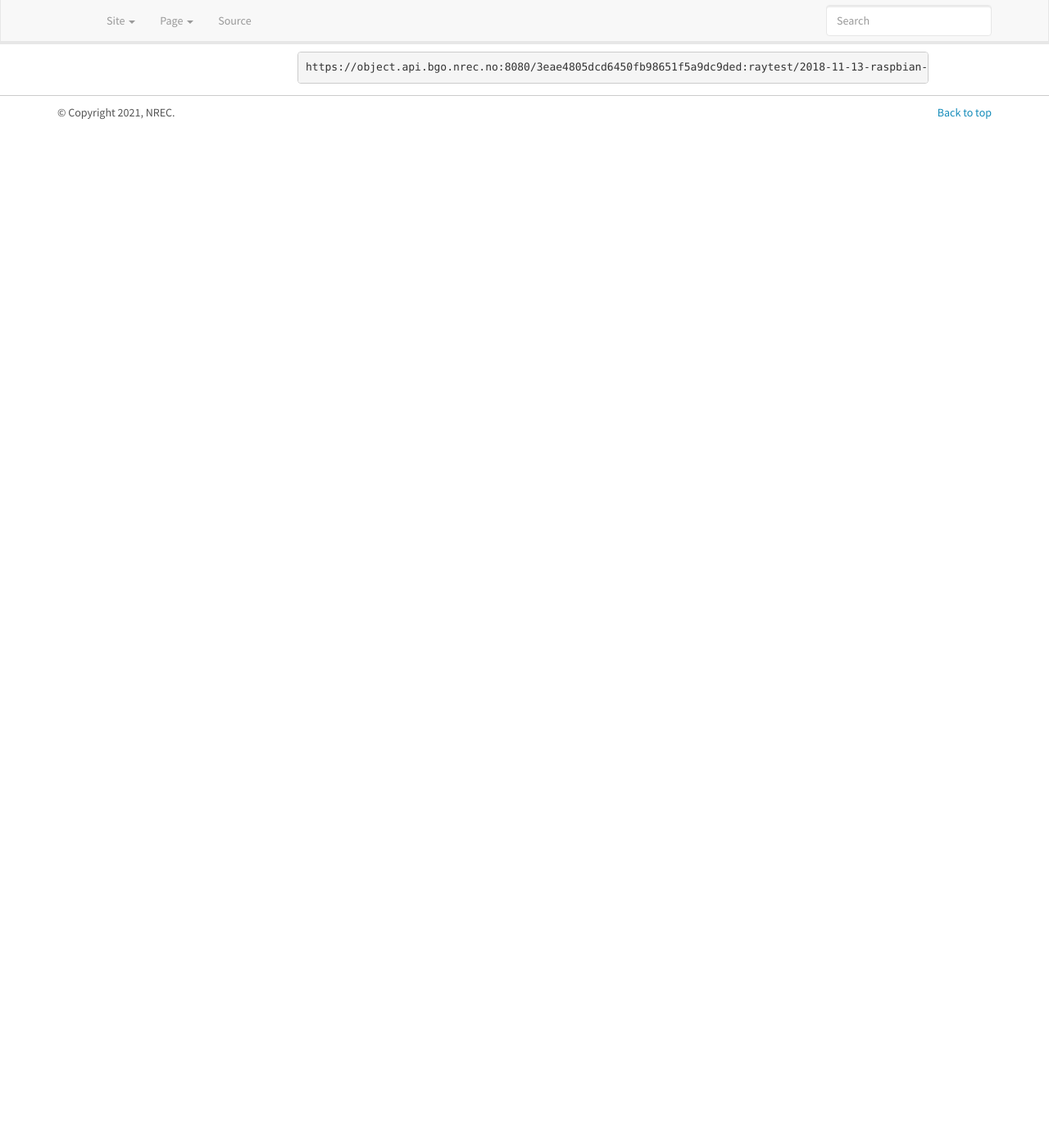
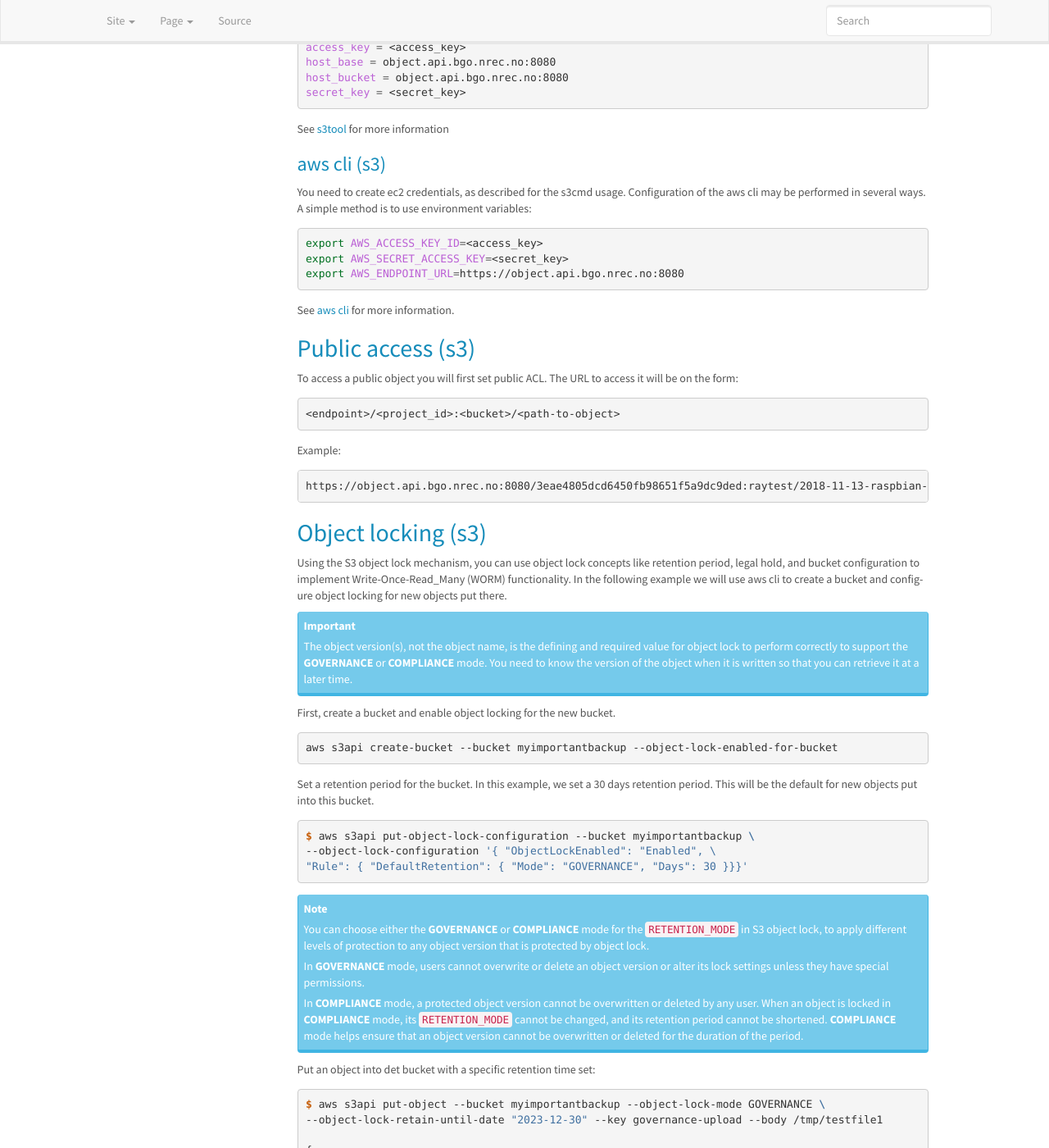
Before and after one commit to norcams/docs-enduser, a Sphinx documentation site: the page built from docs/object.rst, in a window 1280 px wide and 1400 px high, scrolled down 1387 px. Shown: the whole window at 82% size. Built offline with Sphinx 7.4.7, drawn with Linux system fonts in a browser that asks for light colours; before the commit the page ends 1544 px from its top, so only the background shows below that; some of the changed text lies outside the part shown.

Commit message:
update object info and add object locking

```diff
--- a/docs/object.rst
+++ b/docs/object.rst
@@ -3,12 +3,21 @@ Object storage
 ==============
 
 .. IMPORTANT::
-   The object storage is only available as a pilot services. Do not use it
-   for important data. It is also only available in BGO at the moment.
+   The object storage is only available as a pilot service. Do not use it
+   for important data. The service is available in the BGO and OSL regions.
+
+.. WARNING::
+   At this point in time, due to physical constraints on the backing
+   hardware, the object storage service is not suited for
+   very high volume usage. If you need either a high volume of objects, a
+   high volume of transactions, or a high volume of storage capacity,
+   please reach out to the NREC team in our slack channel, or via an
+   email to support@nrec.no.
 
 .. contents::
 
 .. _s3tool: https://s3tools.org/usage
+.. _aws cli: https://docs.aws.amazon.com/cli/
 
 Access
 ======
@@ -24,6 +33,16 @@ Our object storage support two different API:
 
 * Openstack swift
 * AWS S3
+
+The endpoint URLs are
+
+.. code-block:: console
+
+  https://object.api.bgo.nrec.no:8080
+  https://object.api.osl.nrec.no:8080
+
+for the BGO and OSL regions respectively.
+
 
 Dashboard (swift)
 -----------------
@@ -66,6 +85,20 @@ Install s3cmd and create a config file :file:`~.s3cfg`
 
 See s3tool_ for more information
 
+aws cli (s3)
+------------
+
+You need to create ec2 credentials, as described for the s3cmd usage. Configuration
+of the aws cli may be performed in several ways. A simple method is to use
+environment variables:
+
+.. code-block:: bash
+
+  export AWS_ACCESS_KEY_ID=<access_key>
+  export AWS_SECRET_ACCESS_KEY=<secret_key>
+  export AWS_ENDPOINT_URL=https://object.api.bgo.nrec.no:8080
+
+See `aws cli`_ for more information.
 
 Public access (s3)
 ==================
@@ -82,3 +115,129 @@ Example:
 .. code-block:: console
 
   https://object.api.bgo.nrec.no:8080/3eae4805dcd6450fb98651f5a9dc9ded:raytest/2018-11-13-raspbian-stretch-lite.img
+
+Object locking (s3)
+===================
+
+Using the S3 object lock mechanism, you can use object lock concepts like retention
+period, legal hold, and bucket configuration to implement Write-Once-Read_Many (WORM)
+functionality. In the following example we will use aws cli to create a bucket and
+configure object locking for new objects put there.
+
+.. IMPORTANT::
+   The object version(s), not the object name, is the defining and required value
+   for object lock to perform correctly to support the **GOVERNANCE** or **COMPLIANCE**
+   mode. You need to know the version of the object when it is written so that you can
+   retrieve it at a later time.
+
+First, create a bucket and enable object locking for the new bucket.
+
+.. code-block:: console
+
+  aws s3api create-bucket --bucket myimportantbackup --object-lock-enabled-for-bucket
+
+Set a retention period for the bucket. In this example, we set a 30 days retention
+period. This will be the default for new objects put into this bucket.
+
+.. code-block:: console
+
+  $ aws s3api put-object-lock-configuration --bucket myimportantbackup \
+  --object-lock-configuration '{ "ObjectLockEnabled": "Enabled", \
+  "Rule": { "DefaultRetention": { "Mode": "GOVERNANCE", "Days": 30 }}}'
+
+.. NOTE::
+  You can choose either the **GOVERNANCE** or **COMPLIANCE** mode for the ``RETENTION_MODE`` in S3
+  object lock, to apply different levels of protection to any object version that is protected
+  by object lock.
+
+  In **GOVERNANCE** mode, users cannot overwrite or delete an object version or alter its lock
+  settings unless they have special permissions.
+
+  In **COMPLIANCE** mode, a protected object version cannot be overwritten or deleted by any user.
+  When an object is locked in **COMPLIANCE** mode, its ``RETENTION_MODE`` cannot be changed, and
+  its retention period cannot be shortened. **COMPLIANCE** mode helps ensure that an object version
+  cannot be overwritten or deleted for the duration of the period.
+
+Put an object into det bucket with a specific retention time set:
+
+.. code-block:: console
+
+  $ aws s3api put-object --bucket myimportantbackup --object-lock-mode GOVERNANCE \
+  --object-lock-retain-until-date "2023-12-30" --key governance-upload --body /tmp/testfile1
+
+  {
+      "ETag": "\"224585ee94754d3d9095726275da863b\"",
+      "VersionId": "BT5ILU5W8KCqi5BXHOptVDFb.JyHXFc"
+  }
+
+Now upload another object, using the same key:
+
+.. code-block:: console
+
+  $ aws s3api put-object --bucket myimportantbackup --object-lock-mode GOVERNANCE \
+  --object-lock-retain-until-date "2023-12-30" --key governance-upload --body /tmp/testfile2
+
+  {
+      "ETag": "\"404290d1d1cad1390cd77a0a56c960ec\"",
+      "VersionId": "ynk5tyro6BufAQaKfPA0yg3vY6lKAh6"
+  }
+
+List the object versions from det bucket:
+
+.. code-block:: console
+
+  $ aws s3api list-object-versions --bucket myimportantbackup
+
+  {
+    "Versions": [
+      {
+          "ETag": "\"404290d1d1cad1390cd77a0a56c960ec\"",
+          "Size": 126720,
+          "StorageClass": "STANDARD",
+          "Key": "governance-upload",
+          "VersionId": "ynk5tyro6BufAQaKfPA0yg3vY6lKAh6",
+          "IsLatest": true,
+          "LastModified": "2023-12-07T14:05:42.423000+00:00",
+          "Owner": {
+              "DisplayName": "some-nrec-project",
+              "ID": "a4549966f6e94851bb991c34aff828f0$a4549966f6e94851bb991c34aff828f0"
+          }
+      },
+      {
+          "ETag": "\"224585ee94754d3d9095726275da863b\"",
+          "Size": 459164,
+          "StorageClass": "STANDARD",
+          "Key": "governance-upload",
+          "VersionId": "BT5ILU5W8KCqi5BXHOptVDFb.JyHXFc",
+          "IsLatest": false,
+          "LastModified": "2023-12-07T13:57:10.669000+00:00",
+          "Owner": {
+              "DisplayName": "some-nrec-project",
+              "ID": "a4549966f6e94851bb991c34aff828f0$a4549966f6e94851bb991c34aff828f0"
+          }
+      }
+    ],
+    "RequestCharged": null
+  }
+
+List only the latest objects:
+
+.. code-block:: console
+
+  $  aws s3api list-objects --bucket myimportantbackup
+  {
+      "Contents": [
+          {
+              "Key": "governance-upload",
+              "LastModified": "2023-12-07T13:59:58.806000+00:00",
+              "ETag": "\"404290d1d1cad1390cd77a0a56c960ec\"",
+              "Size": 126720,
+              "StorageClass": "STANDARD",
+              "Owner": {
+                  "DisplayName": "some-nrec-project",
+                  "ID": "a4549966f6e94851bb991c34aff828f0$a4549966f6e94851bb991c34aff828f0"
+              }
+          }
+      ],
+      "RequestCharged": null
+  }
```
